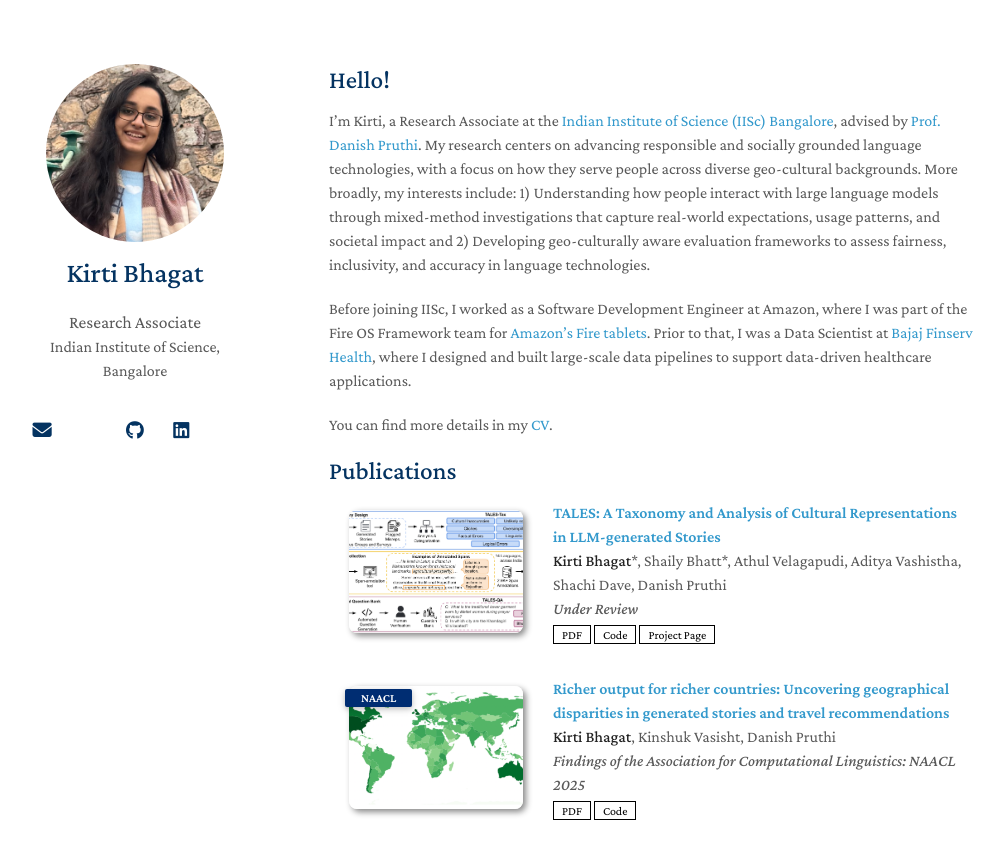
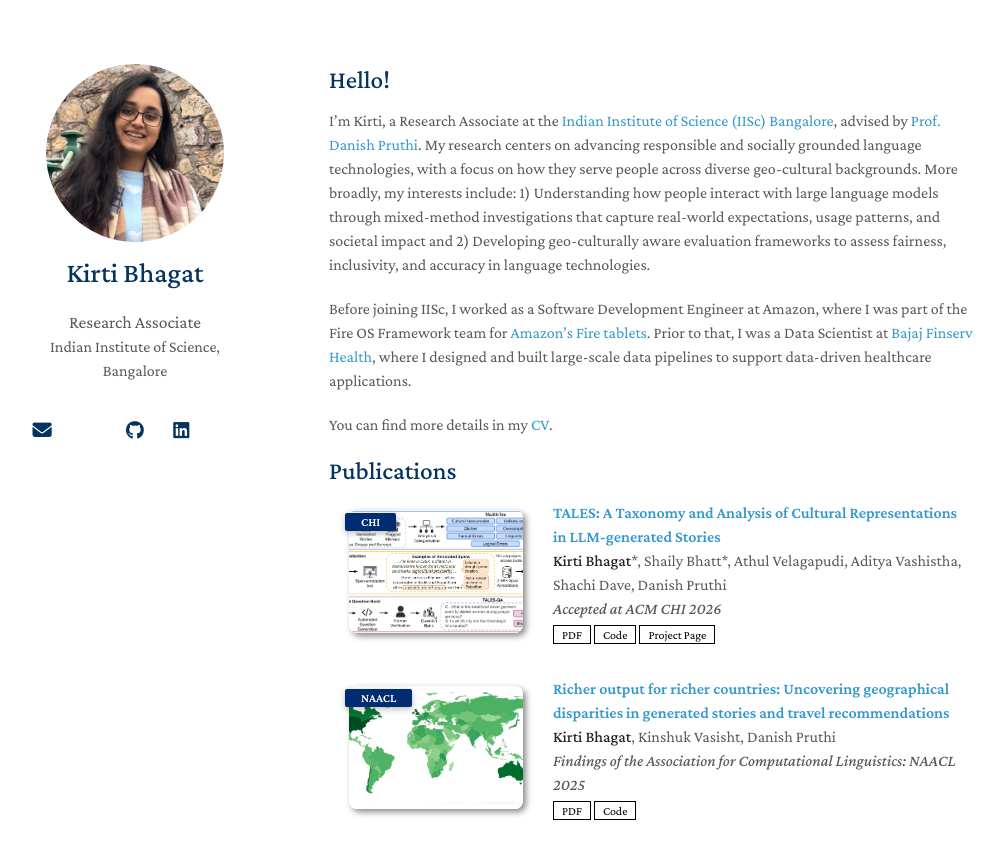
Before and after one commit to Kirtibg/kirtibg.github.io, a Jekyll site: the page built from index.md, in a window 1280 px wide and 947 px high. Shown: the top 859 px of the window, without its empty margins (141-1144 px from the left). Built offline with Jekyll 4.4.1, drawn with Linux system fonts in a browser that asks for light colours; a style sheet for code colours, icons or effects is not loaded; our own code applies the rules of GitHub Pages for plain Markdown files.

Commit message:
CHI update

```diff
--- a/_data/publications.yml
+++ b/_data/publications.yml
@@ -1,8 +1,8 @@
 main:
   - title: "TALES: A Taxonomy and Analysis of Cultural Representations in LLM-generated Stories"
     authors: <strong>Kirti Bhagat</strong>*, Shaily Bhatt*, Athul Velagapudi, Aditya Vashistha, Shachi Dave, Danish Pruthi
-    conference_short:
-    conference: Under Review
+    conference_short: CHI
+    conference: Accepted at ACM CHI 2026
     pdf: https://arxiv.org/pdf/2511.21322
     page: https://cultural-misrepresentations.github.io/
     code: https://github.com/FLAIR-IISc/TALES
```
Also changed, not shown: 1 other file.
